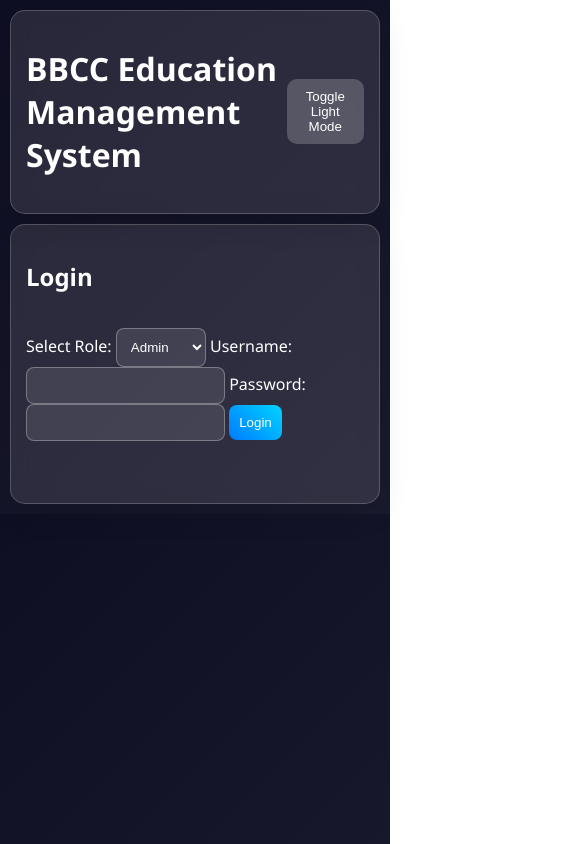
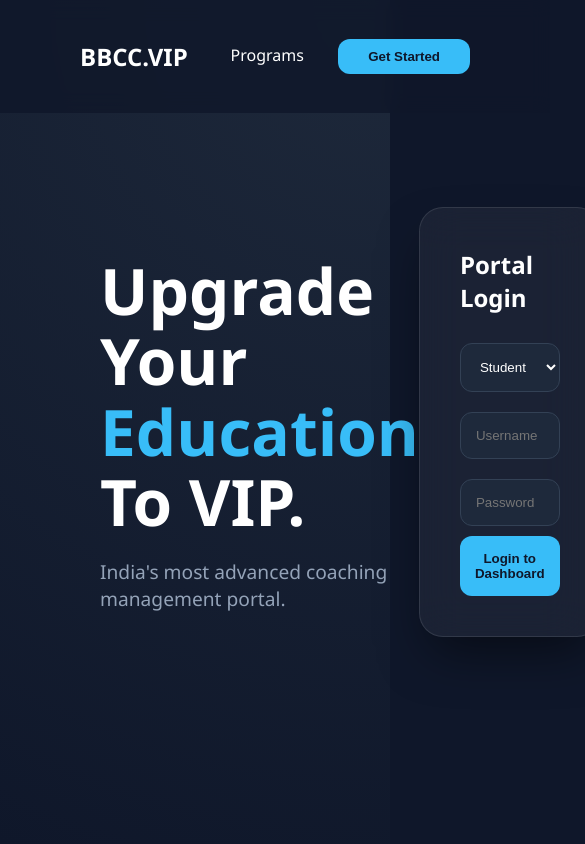
Before and after one commit to balbharticochingcenter/Bbcc-project, a website: page public/html/login.html in a window 390 px wide. Shown: the whole page, 585 px wide, since content can reach past the window. Drawn offline with nearby package versions, Linux system fonts and the light colour scheme; no server answers.

Commit message:
Update login.html

```diff
--- a/public/html/login.html
+++ b/public/html/login.html
@@ -2,64 +2,47 @@
 <html lang="en">
 <head>
     <meta charset="UTF-8">
-    <meta name="viewport" content="width=device-width, initial-scale=1.0">
-    <title>BBCC Templet - Login</title>
-    <link rel="stylesheet" href="../css/style.css">  <!-- Yeh CSS file ko link karta hai for glassmorphism styles. -->
-    <script src="https://cdnjs.cloudflare.com/ajax/libs/socket.io/4.7.0/socket.io.js"></script>  <!-- Yeh Socket.io client library load karta hai for real-time features. -->
-    <script src="../js/client.js" defer></script>  <!-- Yeh custom JS file ko load karta hai for login logic. -->
+    <title>BBCC VIP - Login</title>
+    <link rel="stylesheet" href="/css/style.css">
+    <style>
+        body { margin: 0; font-family: 'Segoe UI', sans-serif; background: #0f172a; color: white; overflow-x: hidden; }
+        .navbar { display: flex; justify-content: space-between; align-items: center; padding: 20px 80px; background: rgba(15, 23, 42, 0.8); backdrop-filter: blur(10px); position: fixed; width: 100%; top: 0; z-index: 100; }
+        .hero { height: 100vh; display: flex; align-items: center; padding: 0 100px; background: radial-gradient(circle at top right, #1e293b, #0f172a); }
+        .hero-content { flex: 1; }
+        .hero-content h1 { font-size: 4rem; margin-bottom: 20px; line-height: 1.1; }
+        .hero-content span { color: #38bdf8; }
+        .login-box { background: rgba(255, 255, 255, 0.05); padding: 40px; border-radius: 24px; border: 1px solid rgba(255,255,255,0.1); backdrop-filter: blur(20px); width: 400px; box-shadow: 0 25px 50px -12px rgba(0,0,0,0.5); }
+        input, select { width: 100%; padding: 15px; margin: 10px 0; border-radius: 12px; border: 1px solid #334155; background: #1e293b; color: white; box-sizing: border-box; }
+        .btn-main { background: #38bdf8; color: #0f172a; padding: 15px; border: none; width: 100%; border-radius: 12px; font-weight: bold; cursor: pointer; transition: 0.3s; }
+        .btn-main:hover { transform: translateY(-3px); box-shadow: 0 10px 20px rgba(56, 189, 248, 0.3); }
+    </style>
 </head>
-<body class="dark-mode">  <!-- Default dark mode class for modern look. -->
-    <header class="glass-header">  <!-- Yeh header glassmorphism effect ke saath hai. -->
-        <h1>BBCC Education Management System</h1>
-        <button id="dark-mode-toggle" class="toggle-btn">Toggle Light Mode</button>  <!-- Yeh button dark/light mode switch karta hai with smooth animation. -->
-    </header>
-    <main class="glass-container">  <!-- Yeh main container glassmorphism aur blur effect ke saath hai. -->
-        <div class="login-form">
-            <h2>Login</h2>
-            <form id="loginForm">
-                <label for="role">Select Role:</label>
-                <select id="role" name="role" required>
-                    <option value="admin">Admin</option>
-                    <option value="teacher">Teacher</option>
-                    <option value="student">Student</option>
-                </select>  <!-- Yeh dropdown role select karta hai. -->
-                <label for="username">Username:</label>
-                <input type="text" id="username" name="username" required>
-                <label for="password">Password:</label>
-                <input type="password" id="password" name="password" required>
-                <button type="submit" class="btn-primary">Login</button>  <!-- Yeh button form submit karta hai with animation. -->
-            </form>
-            <p id="message"></p>  <!-- Yeh message display karta hai for success/error. -->
+<body>
+    <div class="navbar">
+        <div class="logo"><h2>BBCC<span>.VIP</span></h2></div>
+        <div class="menu">
+            <a href="#" style="color:white; text-decoration:none; margin-right:30px;">Programs</a>
+            <button class="btn-main" style="width:auto; padding: 10px 30px;">Get Started</button>
         </div>
-    </main>
-    <script>
-        // Yeh script login form handle karta hai aur role-based redirect karta hai.
-        document.getElementById('loginForm').addEventListener('submit', async (e) => {
-            e.preventDefault();
-            const role = document.getElementById('role').value;
-            const username = document.getElementById('username').value;
-            const password = document.getElementById('password').value;
-            // Yeh fetch call backend ko login request bhejta hai.
-            const response = await fetch('/login', {
-                method: 'POST',
-                headers: { 'Content-Type': 'application/json' },
-                body: JSON.stringify({ role, username, password })
-            });
-            const data = await response.json();
-            if (data.success) {
-                // Yeh role ke basis par redirect karta hai.
-                if (role === 'admin') window.location.href = 'admin-dashboard.html';
-                else if (role === 'teacher') window.location.href = 'teacher-dashboard.html';
-                else window.location.href = 'student-dashboard.html';
-            } else {
-                document.getElementById('message').textContent = 'Invalid credentials!';
-            }
-        });
-        // Yeh dark mode toggle handle karta hai.
-        document.getElementById('dark-mode-toggle').addEventListener('click', () => {
-            document.body.classList.toggle('light-mode');
-            document.body.classList.toggle('dark-mode');
-        });
-    </script>
+    </div>
+    <div class="hero">
+        <div class="hero-content">
+            <h1>Upgrade Your <br><span>Education</span> To VIP.</h1>
+            <p style="color: #94a3b8; font-size: 1.2rem;">India's most advanced coaching management portal.</p>
+        </div>
+        <div class="login-box">
+            <h2 style="margin-top:0">Portal Login</h2>
+            <select id="role">
+                <option value="student">Student</option>
+                <option value="teacher">Teacher</option>
+                <option value="admin">Admin</option>
+            </select>
+            <input type="text" id="username" placeholder="Username">
+            <input type="password" id="password" placeholder="Password">
+            <button class="btn-main" onclick="login()">Login to Dashboard</button>
+        </div>
+    </div>
+    <script src="/socket.io/socket.io.js"></script>
+    <script src="/js/client.js"></script>
 </body>
 </html>
```
